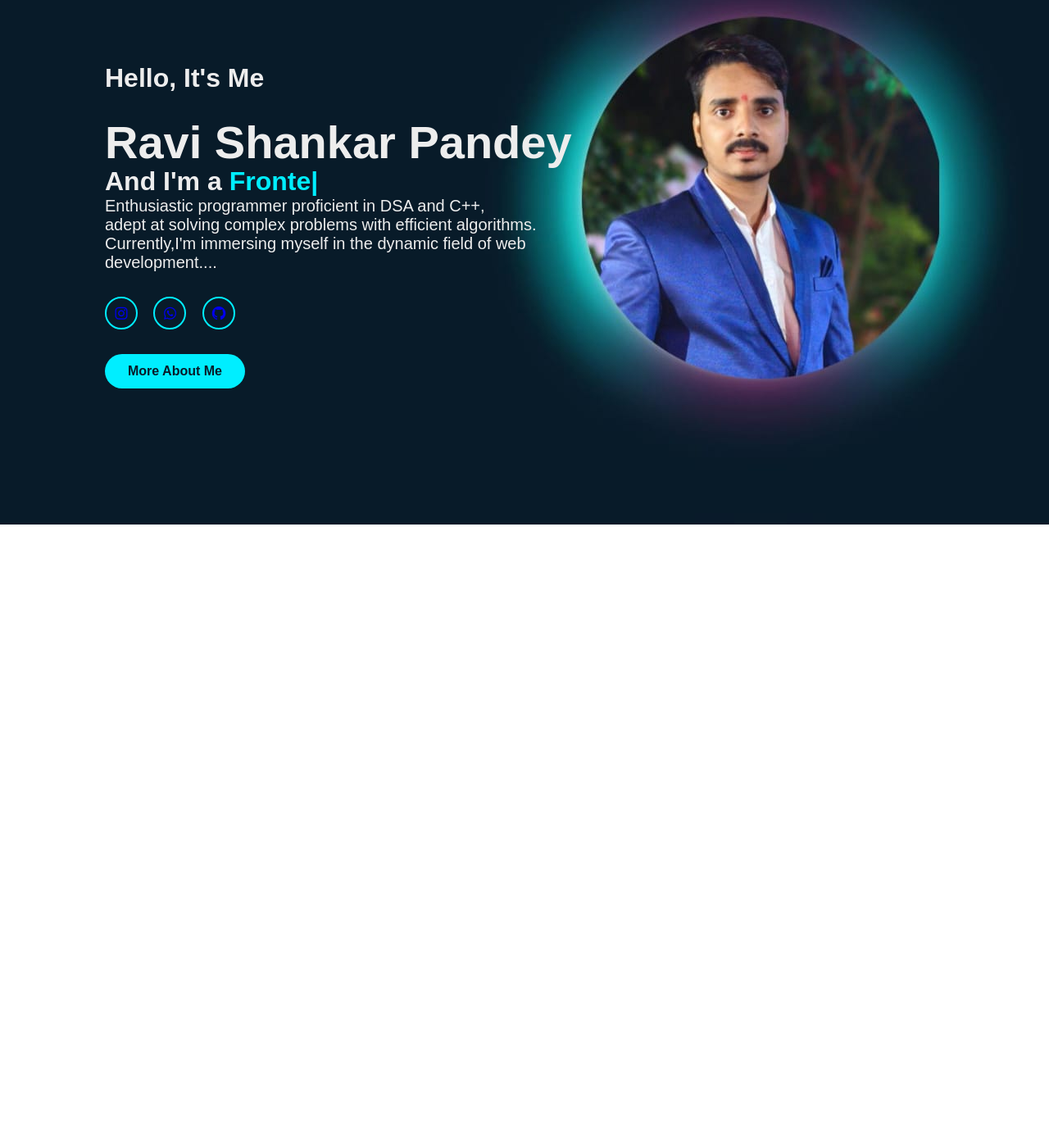
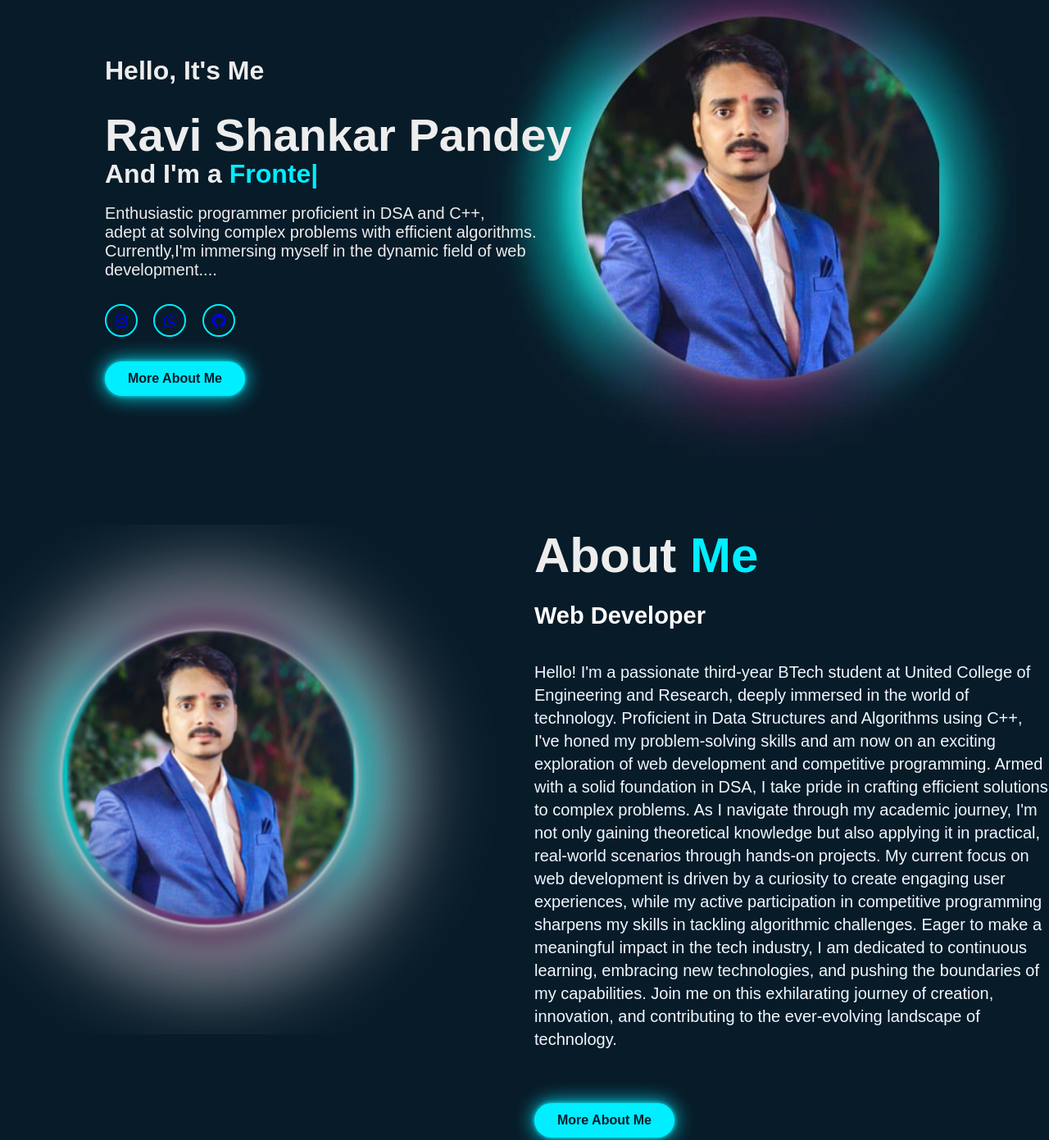
Before and after one commit to ravip98670/PORTFOLIO, a plain HTML site: page index.html in a window 1280 px wide. Shown: the part 160-1551 px from the top of the page at 82% size. Before the commit the page ends 800 px from the top, so only its background shows below. Drawn offline with nearby package versions, Linux system fonts and the light colour scheme.

Commit message:
Completed With Home And About Section

```diff
--- a/index.html
+++ b/index.html
@@ -14,11 +14,11 @@
     <header class="header">
         <a href="#" class="logo">Portfolio</a>
         <nav class="navbar">
-            <a href="#">Home</a>
-            <a href="#">About</a>
-            <a href="#">Skill</a>
-            <a href="#">Portfolio</a>
-            <a href="#">Contact</a>
+            <a href="#" style="--i:1" class="active" >Home</a>
+            <a href="#" style="--i:2">About</a>
+            <a href="#" style="--i:3">Skill</a>
+            <a href="#" style="--i:4">Portfolio</a>
+            <a href="#" style="--i:5">Contact</a>
         </nav>
     </header>
     <section class="home">
@@ -26,17 +26,41 @@
             <h3>Hello, It's Me</h3>
             <h1>Ravi Shankar Pandey</h1>
             <h3>And I'm a <span class="text"></span></h3>
+            <br>
             <p>
                 Enthusiastic programmer proficient in DSA and C++, <br>adept at solving complex problems with efficient algorithms.<br> Currently,I'm immersing myself in the dynamic field of web development....
             </p>
             <div class="home-sci">
-                <a href="a"><i class='bx bxl-instagram' ></i></a>
-                <a href="a"><i class='bx bxl-whatsapp' ></i></a>
-                <a href="a"><i class='bx bxl-github' ></i></a>
+                <a href="a" style="--i:6"><i class='bx bxl-instagram' ></i></a>
+                <a href="a" style="--i:7"><i class='bx bxl-whatsapp' ></i></a>
+                <a href="a" style="--i:8"><i class='bx bxl-github' ></i></a>
             </div>
             <a href="a" class="btn-box">More About Me</a>
         </div>
+        <span class="home-imgHover"></span>
     </section>
+
+    <section class="about" id="about">
+        <div class="about-img">
+            <img src="rPhoto2.jpg">
+        </div>
+        <div class="about-text">
+            <h2>About <span>Me</span></h2>
+            <h4>Web Developer</h4>
+            <p>Hello! I'm a passionate third-year BTech student at United College of Engineering and Research, deeply immersed in the world of technology. Proficient in Data Structures and Algorithms using C++, I've honed my problem-solving skills and am now on an exciting exploration of web development and competitive programming. Armed with a solid foundation in DSA, I take pride in crafting efficient solutions to complex problems. As I navigate through my academic journey, I'm not only gaining theoretical knowledge but also applying it in practical, real-world scenarios through hands-on projects. My current focus on web development is driven by a curiosity to create engaging user experiences, while my active participation in competitive programming sharpens my skills in tackling algorithmic challenges. Eager to make a meaningful impact in the tech industry, I am dedicated to continuous learning, embracing new technologies, and pushing the boundaries of my capabilities. Join me on this exhilarating journey of creation, innovation, and contributing to the ever-evolving landscape of technology. </p>
+            <a href="#" class="btn-box">More About Me</a>
+        </div>
+
+    </section>
+
+
+
+
+
+
+
+
+
     <script src="main.js"></script>
 </body>
 </html>
--- a/stylesheet.css
+++ b/stylesheet.css
@@ -6,6 +6,7 @@
 }
 body{
     color: #ededed;
+    background: #081b29;
 
 }
 .header{
@@ -14,7 +15,7 @@ body{
    left: 0;
    width: 100%;
    padding: 20px 10%;
-   background: transparent;
+   background: #051129;
    display: flex;
    justify-content: space-between;
    align-items: center;
@@ -38,6 +39,9 @@ body{
     text-decoration: none;
     margin-left: 35px;
     transition: .3s ;
+    opacity: 0;
+    animation: slideTop .5s ease forwards;
+    animation-delay: calc(.2s * var(--i));
 }
 .navbar a:hover{
     color: #0ef;
@@ -60,9 +64,14 @@ body{
 .home-content h3{
     font-size: 32px;
     font-weight: 700;
+    opacity: 0;
+    animation: slideBottom 1s ease forwards;
+    animation-delay: .7s;
 }
 .home-content h3:nth-last-of-type(2){
     margin-bottom: 30px;
+    animation: slideTop 1s ease forwards;
+    animation-delay: .7s;
 }
 .home-content h3 span{
     color: #0ef;
@@ -71,9 +80,15 @@ body{
     font-size: 56px;
     font-weight: 700;
     margin: -3px 0;
+    opacity: 0;
+    animation: slideRight 1s ease forwards;
+    animation-delay: 1s;
 }
 .home-content p{
     font-size: 20px;
+    opacity: 0;
+    animation: slideLeft 1s ease forwards;
+    animation-delay: 1s;
 }
 
 .home-sci a {
@@ -87,6 +102,10 @@ body{
     border-radius: 50%;
     font-size: 20px;
     text-decoration: none;
+    transition: .5s ease;
+    opacity: 0;
+    animation: slideLeft 1s ease forwards;
+    animation-delay: calc(.2s * var(--i));
     margin: 30px 15px 30px 0;
 }
 
@@ -104,12 +123,53 @@ body{
     letter-spacing: none;
     text-decoration: none;
     font-weight: 600;
+    opacity: 0;
+    animation: slideTop 1s ease forwards;
+    animation-delay: 2s;
+    box-shadow: 0 0 5px #0ef,
+    0 0 25px #0ef;
+
 }
 
 .btn-box:hover{
     box-shadow: 0 0 5px cyan,
     0 0 25px cyan, 0 0 50px cyan,
     0 0 100px cyan, 0 0 200px cyan
+}
+
+.about{
+    display: grid;
+    grid-template-columns: repeat(2,1fr);
+    align-items: center;
+    gap: 1.5rem;
+}
+
+.about-img img{
+    padding-bottom: 20%;
+    max-width: 630px;
+    height: auto;
+    width: 100%;
+    border-radius: 8px;
+}
+.about-text h2{
+    font-size: 60px;
+}
+.about-text h2 span{
+    color: #0ef;
+}
+
+.about-text h4{
+    font-size: 29px;
+    font-weight: 600;
+    color: #fff;
+    line-height: 1.7;
+    margin: 15px 0 30px;
+}
+.about-text p{
+    color: aliceblue;
+    font-size: 20px;
+    line-height: 1.4;
+    margin-bottom: 4rem;
 }
 
 @keyframes slideRight {
@@ -122,3 +182,33 @@ body{
         opacity: 1;
     }
 }
+@keyframes slideLeft {
+    0%{
+        transform: translateX(100px);
+        opacity: 0;
+    }
+    100%{
+        transform: translateX(0px);
+        opacity: 1;
+    }
+}
+@keyframes slideTop {
+    0%{
+        transform: translateY(100px);
+        opacity: 0;
+    }
+    100%{
+        transform: translateY(0px);
+        opacity: 1;
+    }
+}
+@keyframes slideBottom {
+    0%{
+        transform: translateY(-100px);
+        opacity: 0;
+    }
+    100%{
+        transform: translateY(0px);
+        opacity: 1;
+    }
+}
```
Also changed, not shown: rPhoto2.jpg (added).
